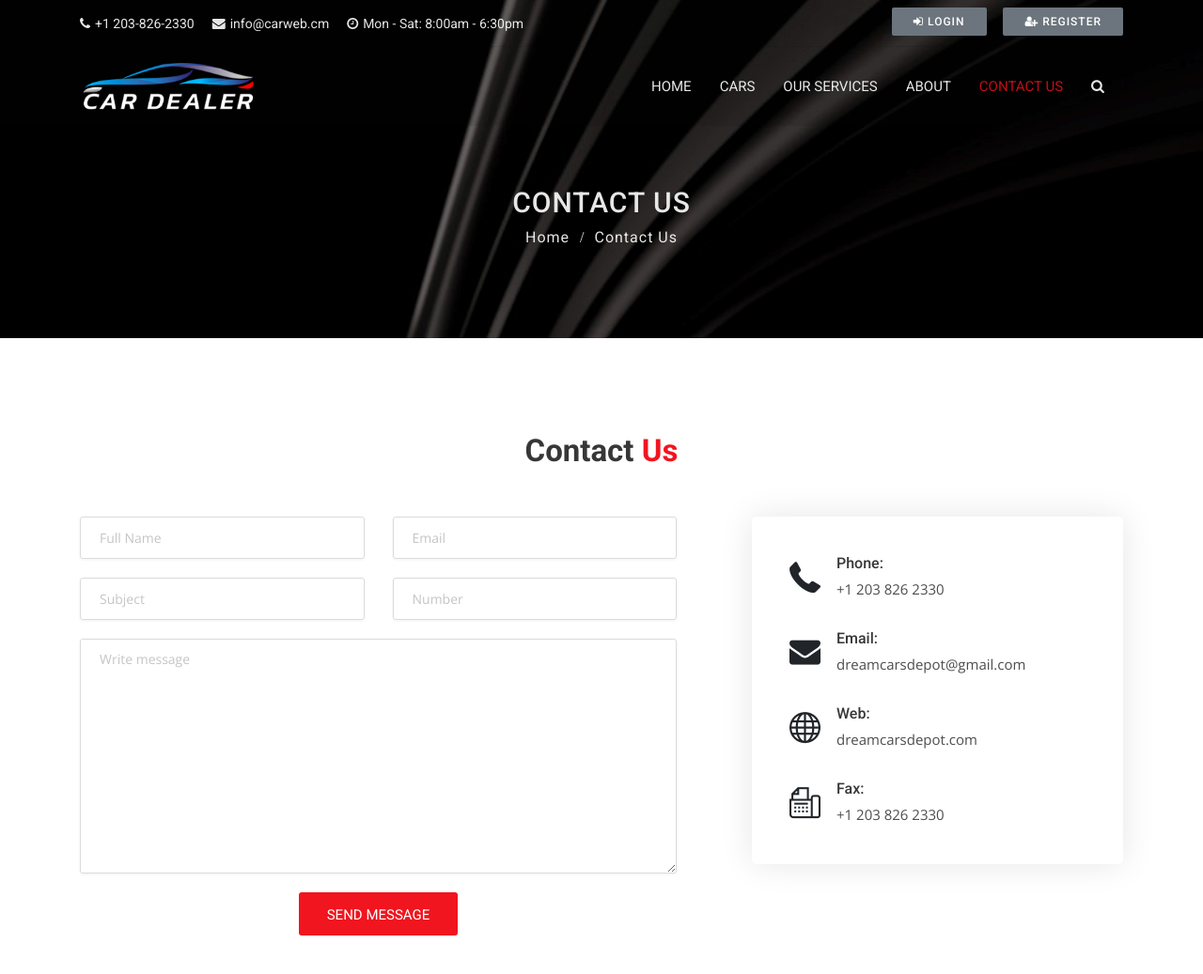
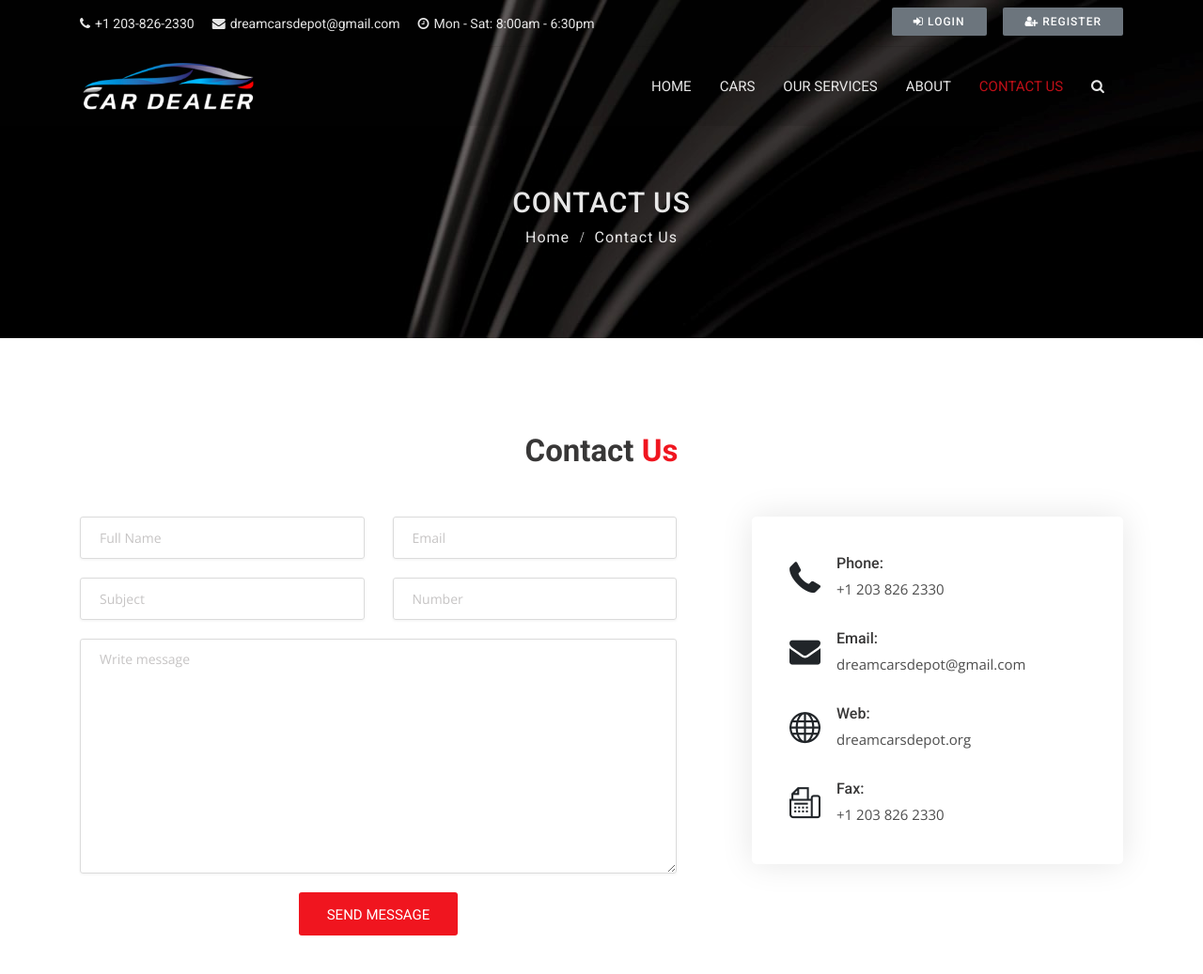
Before and after one commit to BrandiPearl/car, a Django app: page /contact in a window 1280 px wide. Shown: the top 1037 px of the page at 94% size. Run offline with Django 3.2, Linux system fonts and the light colour scheme; some libraries are stand-ins or nearby versions.

```diff
--- a/templates/includes/topbar.html
+++ b/templates/includes/topbar.html
@@ -5,7 +5,7 @@
             <div class="col-lg-8 col-md-8 col-sm-7">
                 <div class="list-inline">
                     <a href="tel:+1 125-010-0110"><i class="fa fa-phone"></i>+1 203-826-2330</a>
-                    <a href="tel:info@carweb.cm"><i class="fa fa-envelope"></i>info@carweb.cm</a>
+                    <a href="tel:info@carweb.cm"><i class="fa fa-envelope"></i>dreamcarsdepot@gmail.com</a>
                     <a href="tel:info@carweb.cm"><i class="fa fa-clock-o"></i>Mon - Sat: 8:00am - 6:30pm</a>
                 </div>
             </div>
--- a/templates/pages/contact.html
+++ b/templates/pages/contact.html
@@ -89,7 +89,7 @@
                             </div>
                             <div class="detail">
                                 <h5>Web:</h5>
-                                <p><a href="#">dreamcarsdepot.com</a></p>
+                                <p><a href="#">dreamcarsdepot.org</a></p>
                             </div>
                         </div>
                         <div class="ci-box mb-0">
```
